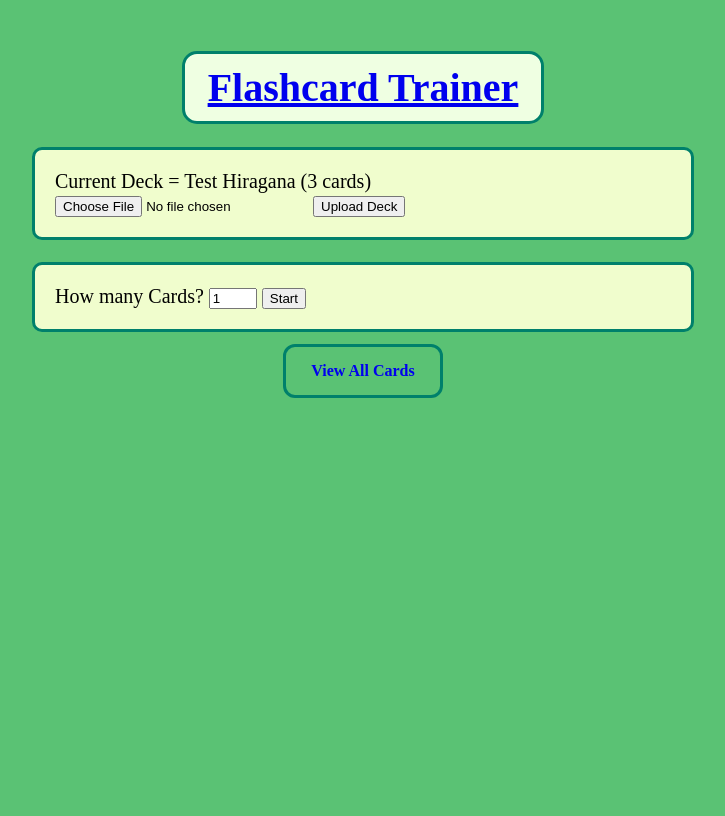
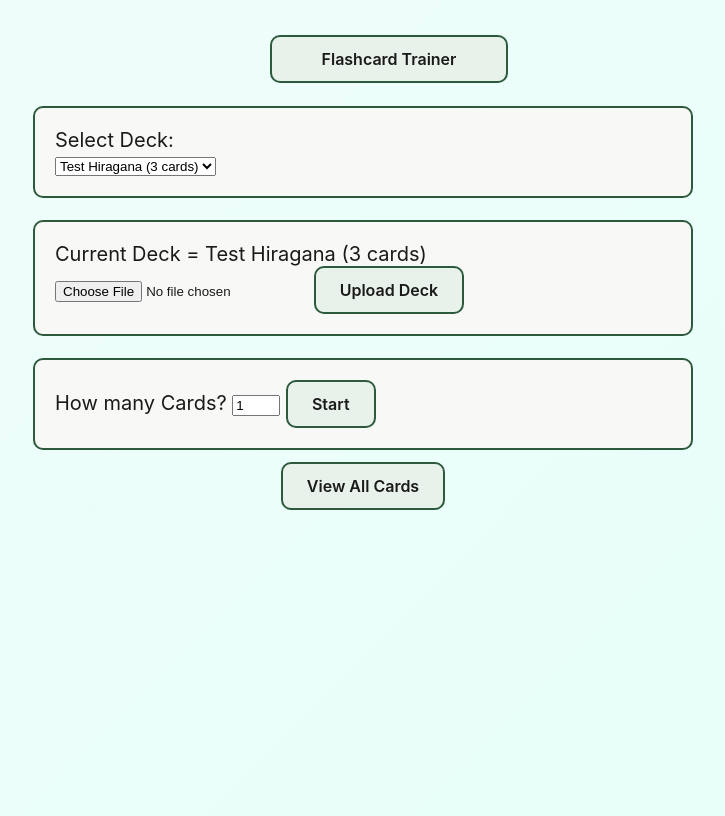
Before and after one commit to Nyeru/flashcard, a Flask app: page / in a window 1280 px wide. Shown: the whole page, without its empty margins (277-1002 px from the left). Before the commit the page ends 398 px from the top, so only its background shows below. Run offline with Flask 3, Linux system fonts and the light colour scheme.

Commit message:
updating htmls/css due to migration

```diff
--- a/static/css/styles.css
+++ b/static/css/styles.css
@@ -2,7 +2,18 @@
   outline: 0px solid red;
 }
 
-/* Fixed: Changed to uppercase to match HTML */
+/* Color Variables */
+:root {
+  --primary: #2d5a3d;      /* Deep forest green */
+  --primary-hover: #1e3d2a; /* Darker on hover */
+  --background: #f8f9f6;    /* Warm off-white */
+  --accent: #e8f2ea;        /* Very light green */
+  --text: #1a1a1a;          /* Near black */
+  --border-radius: 10px;
+  --transition: all 0.3s ease;
+}
+
+/* Layout Components */
 .UI{
   display: flex;
   flex-direction: column;
@@ -20,34 +31,125 @@
   text-align: center;
   font-size: 2.5em;
   padding: 10px;
-  background-color: #efffe2;
-  border: 3px solid rgb(0, 128, 107);
+  background-color: var(--accent);
+  border: 3px solid var(--primary);
   border-radius: 15px;
   margin-bottom: 1px;
+  color: var(--text);
 }
 
 .form{
   width: 50%;
   justify-self: center;
-  background-color: #f0fdcd;
+  justify-content: center;
+  background-color: var(--background);
   padding: 1em 1em;
   font-size: 20px;
-  border: 3px solid rgb(0, 128, 107);
-  border-radius: 10px;
+  border: 2px solid var(--primary);
+  border-radius: var(--border-radius);
   margin-top: 10px;
 }
 
-.btn{
-  padding: 15px 25px;
-      font-size: 16px;
-      font-weight: bold;
-      border: 3px solid rgb(0, 128, 107);
-      border-radius: 12px;
-      text-decoration: none;
-      transition: all 0.3s ease;
-      display: inline-block;
+/* Base button class - all buttons inherit from this */
+.btn {
+  /* Layout */
+  padding: 12px 24px;
+  display: inline-block;
+
+  /* Typography */
+  font-size: 16px;
+  font-weight: 600;
+  text-align: center;
+  text-decoration: none;
+  color: var(--text);
+
+  /* Appearance */
+  background-color: var(--accent);
+  border: 2px solid var(--primary);
+  border-radius: var(--border-radius);
+  cursor: pointer;
+
+  /* Animation */
+  transition: var(--transition);
+
+  /* Remove default button styles */
+  font-family: inherit;
+  outline: none;
 }
-/* Flash Messages - Fixed width to match other elements */
+
+/* Base button hover state */
+.btn:hover:not(:disabled) {
+  background-color: var(--primary);
+  color: white;
+  transform: translateY(-2px);
+  box-shadow: 0 4px 12px rgba(49, 151, 149, 0.3);
+}
+
+/* Base button focus state (accessibility) */
+.btn:focus {
+  outline: 3px solid rgba(49, 151, 149, 0.4);
+  outline-offset: 2px;
+}
+
+/* Disabled state */
+.btn:disabled {
+  opacity: 0.5;
+  cursor: not-allowed;
+  background-color: #f5f5f5;
+  color: #999;
+  border-color: #ddd;
+}
+
+.btn:disabled:hover {
+  transform: none;
+  box-shadow: none;
+  background-color: #f5f5f5;
+  color: #999;
+}
+
+/* Action buttons - for study controls */
+.btn.action-btn {
+  padding: 10px 20px;
+  font-size: 15px;
+  min-width: 100px;
+}
+
+/* Primary action button - for most important actions */
+.btn.primary {
+  background-color: var(--primary);
+  color: white;
+}
+
+.btn.primary:hover:not(:disabled) {
+  background-color: var(--primary-hover);
+  transform: translateY(-2px);
+  box-shadow: 0 6px 16px rgba(49, 151, 149, 0.4);
+}
+
+/* Special button variants */
+.btn.finish {
+  background-color: #48bb78;
+  border-color: #38a169;
+  color: white;
+}
+
+.btn.finish:hover:not(:disabled) {
+  background-color: #38a169;
+  box-shadow: 0 4px 12px rgba(72, 187, 120, 0.3);
+}
+
+.btn.flip {
+  background-color: #ed8936;
+  border-color: #dd6b20;
+  color: white;
+}
+
+.btn.flip:hover:not(:disabled) {
+  background-color: #dd6b20;
+  box-shadow: 0 4px 12px rgba(237, 137, 54, 0.3);
+}
+
+/* Flash Messages */
 .flash-messages {
   width: 50%;
   margin: 10px 0;
@@ -80,7 +182,10 @@
 }
 
 body {
-  background-color: rgb(90, 194, 116);
+  background: linear-gradient(135deg, #f0fdfa 0%, #e6fffa 100%);
+  min-height: 100vh;
+  font-family: -apple-system, BlinkMacSystemFont, 'Segoe UI', Roboto, sans-serif;
+  color: var(--text);
 }
 
 /* EXISTING CARD STYLES (for deck view and card list) */
--- a/templates/index.html
+++ b/templates/index.html
@@ -9,7 +9,7 @@
 <body>
   {% from 'macros.html' import card_count_form, card_count_script %}
   <div class="UI">
-  <a href="{{url_for('index')}}"><h1 class="heading">Flashcard Trainer</h1></a>
+  <a href="{{url_for('index')}}"><h1 class="heading btn">Flashcard Trainer</h1></a>
 
 
   {% with messages = get_flashed_messages(with_categories=true) %}
@@ -23,14 +23,26 @@
       </div>
     {% endif %}
   {% endwith %}
-
+  <div class="form">
+    <label>Select Deck:</label>
+    <form method="POST" action="{{ url_for('select_deck') }}">
+        <select name="deck_id" onchange="this.form.submit()">
+            {% for deck in all_decks %}
+                <option value="{{ deck.id }}"
+                        {% if deck.id == curr_deck.id %}selected{% endif %}>
+                    {{ deck.name }} ({{ deck.numCards }} cards)
+                </option>
+            {% endfor %}
+        </select>
+    </form>
+</div>
   <div class="form">
   <label>
       Current Deck = {{ curr_deck.name}} ({{ curr_deck.numCards }} cards)
       <!-- Uploading their own Deck, csv file seperated by comma -->
       <form method="POST" enctype="multipart/form-data">
-        <input type="file" id="myFile" name="file" accept=".csv" required>
-        <input type="submit" value="Upload Deck">
+        <input type="file"  id="myFile" name="file" accept=".csv" required>
+        <input type="submit" class = "btn" value="Upload Deck">
       </form>
   </label>
   </div>
@@ -40,6 +52,8 @@
           </a>
   </div>
   {{ card_count_script() }}
+
+
 </body>
 
 </html>
--- a/templates/macros.html
+++ b/templates/macros.html
@@ -7,7 +7,7 @@
     How many Cards?
     <input required='required' type="number" id="numCards" name="card_count" min="1" value=1
       max="{{ curr_deck.numCards }}">
-    <button type="submit" onclick="save()">Start</button>
+    <button type="submit" class = "btn" onclick="save() ">Start</button>
   </form>
 </label>
 </div>
```
Also changed, not shown: other parts of static/css/styles.css (+24 -57 lines), templates/study.html (+4 -4 lines).
